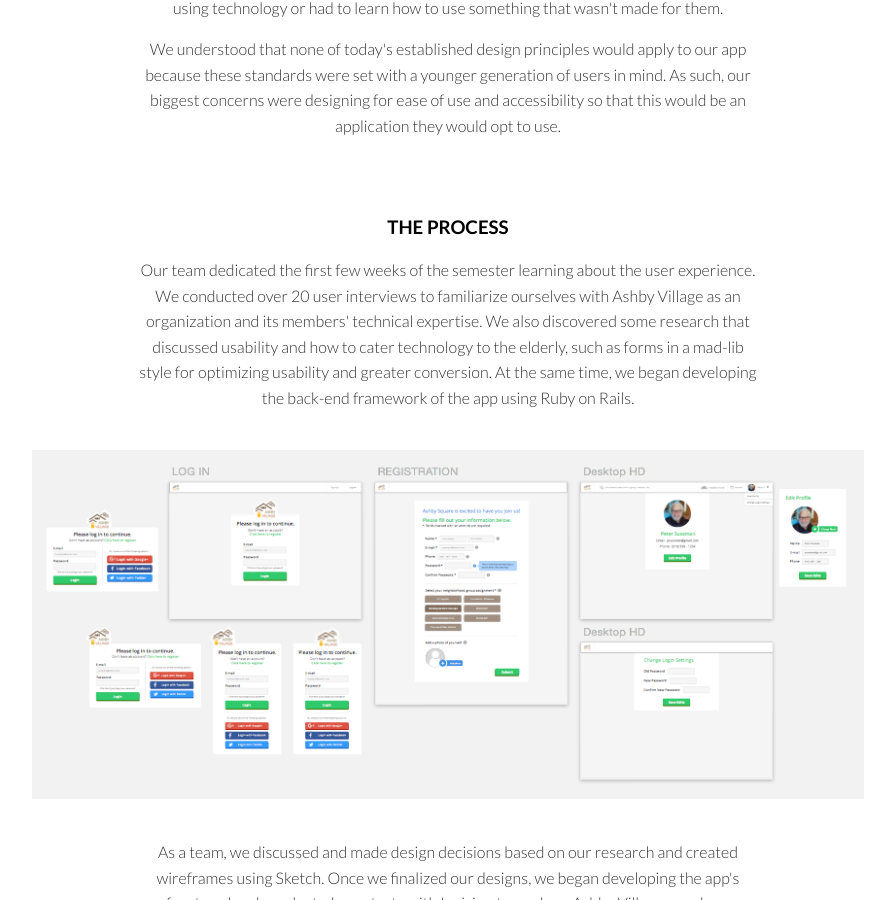
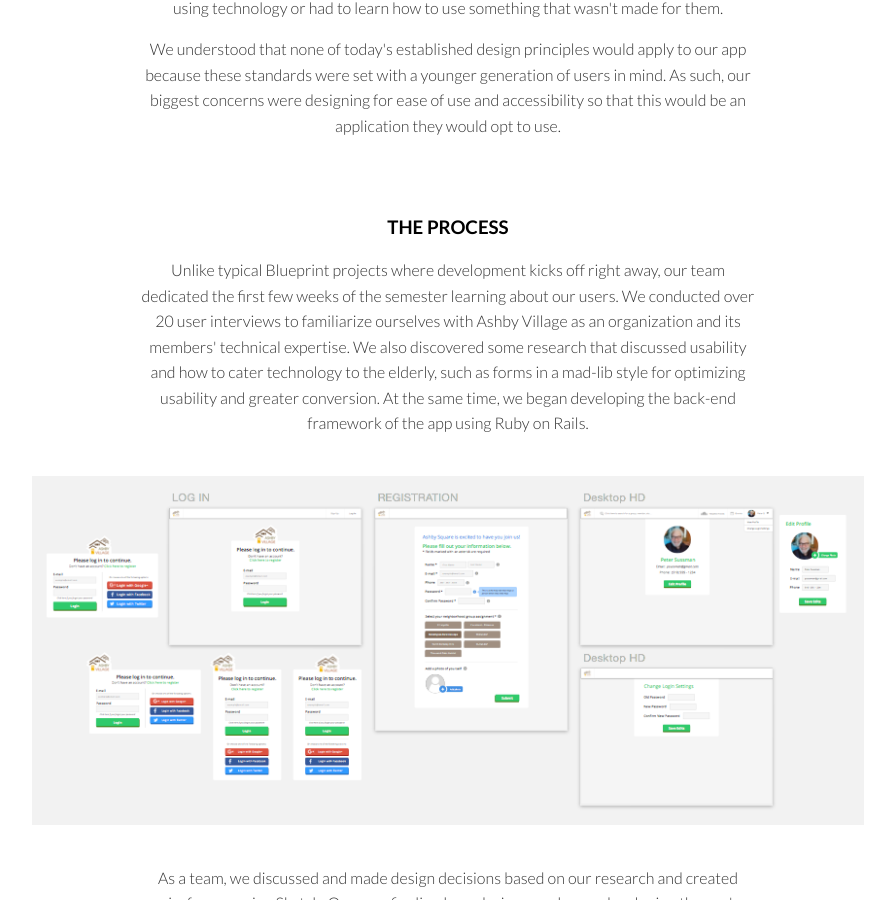
Before and after one commit to shannonchu/shannonchu.github.io, a Jekyll site: the page built from pages/ashby-village.html, in a window 1280 px wide and 900 px high, scrolled down 2539 px. Shown: the whole window, without its empty margins (192-1087 px from the left). Built offline with Jekyll 4.4.1, drawn with Linux system fonts in a browser that asks for light colours; nearby versions of some CDN libraries; some of the changed text lies outside the part shown.

Commit message:
ashby blurb

```diff
--- a/pages/ashby-village.html
+++ b/pages/ashby-village.html
@@ -9,7 +9,7 @@
       Starting my senior year at Berkeley in Fall 2015, I was fortunate to join <a class="links" href="http://calblueprint.org" target="_newtab">Cal Blueprint</a> as a Project Developer.  Blueprint is a group of student engineers that create web and mobile applications for our non-profit partners pro bono.  We are dedicated to serving our community through bridging technology and social good.
     </p>
     <p>
-      I worked with a team of five engineers to design and develop <a href="http://ashby-prod.herokuapp.com" target="_newtab"><b>Ashby Village Square</b></a>, a communications & events platform for <a class="links" href="http://ashbyvillage.org" target="_newtab">Ashby Village</a>, a Bay Area organization that helps senior citizens connect with each other and remain active and independent by providing transportation services, social events and interest groups.
+      In 12 weeks, I worked with a team of five engineers to design, develop, and launch <a href="http://ashby-prod.herokuapp.com" target="_newtab"><b>Ashby Village Square</b></a>, a communications & events platform for <a class="links" href="http://ashbyvillage.org" target="_newtab">Ashby Village</a>, a Bay Area organization that helps senior citizens connect with each other and with the resources they need to remain active and independent.
     </p>
   <img src="/images/ashby-village/thumb.png" width="100%" /> <br/>
   <h3>The Challenge</h3>
@@ -25,7 +25,7 @@
     </p><br/>
   <h3>The Process</h3>
     <p>
-      Our team dedicated the first few weeks of the semester learning about the user experience.  We conducted over 20 user interviews to familiarize ourselves with Ashby Village as an organization and its members' technical expertise.  We also discovered some research that discussed usability and how to cater technology to the elderly, such as forms in a mad-lib style for optimizing usability and greater conversion.  At the same time, we began developing the back-end framework of the app using Ruby on Rails.
+      Unlike typical Blueprint projects where development kicks off right away, our team dedicated the first few weeks of the semester learning about our users.  We conducted over 20 user interviews to familiarize ourselves with Ashby Village as an organization and its members' technical expertise.  We also discovered some research that discussed usability and how to cater technology to the elderly, such as forms in a mad-lib style for optimizing usability and greater conversion.  At the same time, we began developing the back-end framework of the app using Ruby on Rails.
     </p>
   <img src="/images/ashby-village/ashby_sketch.png" width="90%" />
   <!-- <iframe width="100%" height="415" src="https://invis.io/PE5NVK7CZ" frameborder="0" allowfullscreen></iframe> -->
```
